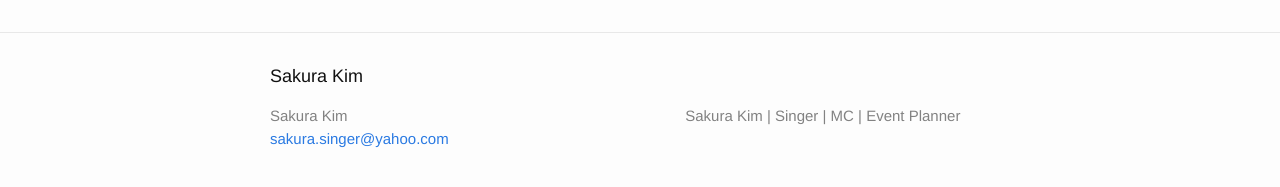
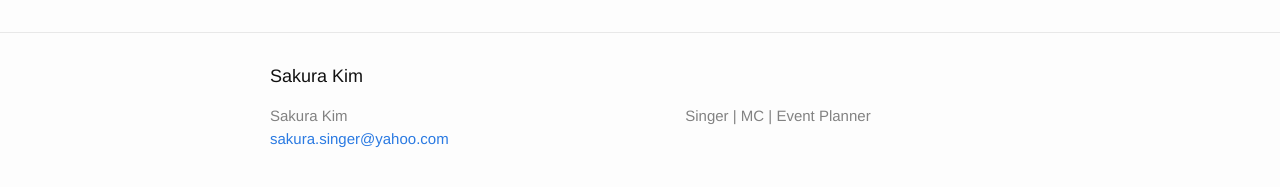
Before and after one commit to sakurakiminfo/sakurakiminfo.github.io, a Jekyll site: the page built from about.md, in a window 1280 px wide. Shown: the part 318-505 px from the top of the page. Built offline with Jekyll 4.4.1, drawn with Linux system fonts in a browser that asks for light colours.

Commit message:
updating site desc.

```diff
--- a/_config.yml
+++ b/_config.yml
@@ -9,7 +9,7 @@
 title: Sakura Kim
 email: sakura.singer@yahoo.com
 description: > # this means to ignore newlines until "baseurl:"
-  Sakura Kim | Singer | MC | Event Planner
+  Singer | MC | Event Planner
 baseurl: "" # the subpath of your site, e.g. /blog
 url: "http://sakurakim.info" # the base hostname & protocol for your site
 #twitter_username: jekyllrb
```
